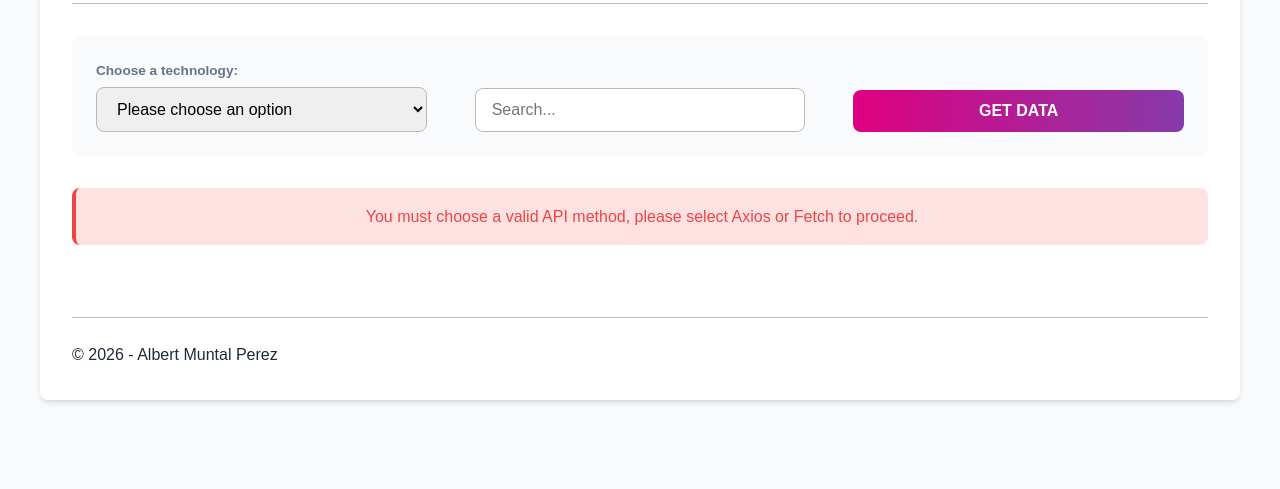
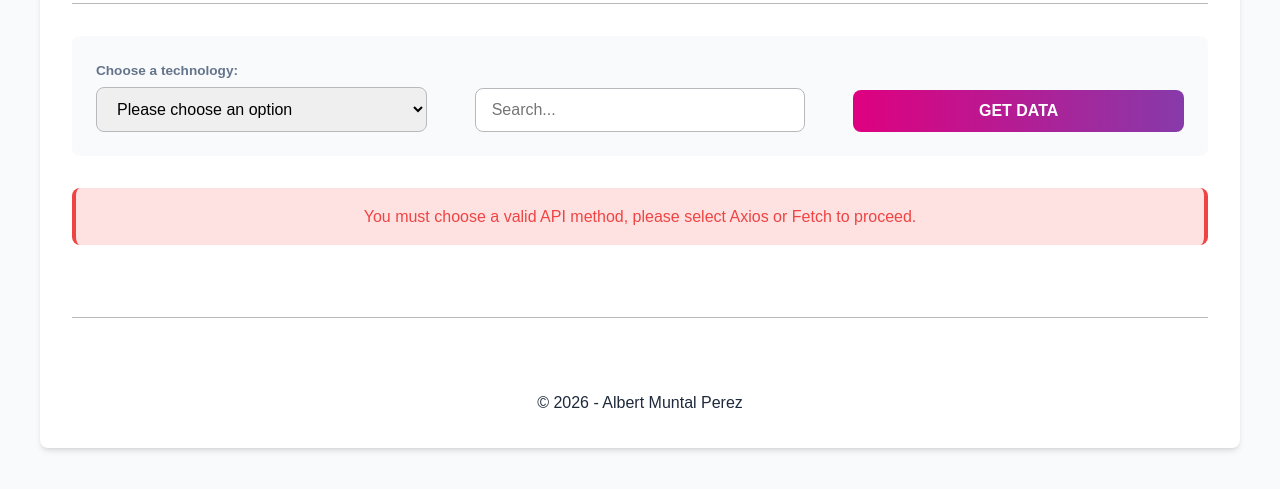
Before and after one commit to DrMunty/Sprint-3, a website built with Vite: page Tasca S3.01/api-consumer-app/index.html in a window 1280 px wide. Both pictures are taken after a click on the button "GET DATA". Shown: the part 133-622 px from the top of the page. Built offline with nearby package versions, Linux system fonts and the light colour scheme.

Commit message:
refactor: "changed footer location and card border color"

```diff
--- a/Tasca S3.01/api-consumer-app/index.html
+++ b/Tasca S3.01/api-consumer-app/index.html
@@ -55,7 +55,7 @@
         </main>
 
         <footer>
-            <p>&copy; 2026 - Albert Muntal Perez</p>
+            <p class = "footer">&copy; 2026 - Albert Muntal Perez</p>
         </footer>
 
     </div>
--- a/Tasca S3.01/api-consumer-app/styles/styles.css
+++ b/Tasca S3.01/api-consumer-app/styles/styles.css
@@ -126,6 +126,7 @@ label {
     padding: 1rem;
     border-radius: var(--radius);
     border-left: 4px solid var(--error-color);
+    border-right: 4px solid var(--error-color);
     margin: 1rem 0;
     font-weight: 500;
     text-align: center;
@@ -153,7 +154,7 @@ label {
 .card:hover {
     transform: translateY(-4px);
     box-shadow: var(--shadow);
-    border-color: rgba(37, 99, 235, 0.3);
+    border-color: var(--primary-color);
 }
 
 .card h3 {
@@ -198,8 +199,14 @@ label {
 }
 
 #page-info {
+
     font-weight: 600;
     color: var(--text-muted);
+}
+
+footer {
+    margin-top: 3rem;
+    text-align: center;
 }
 
 @keyframes gradientMove {
```
